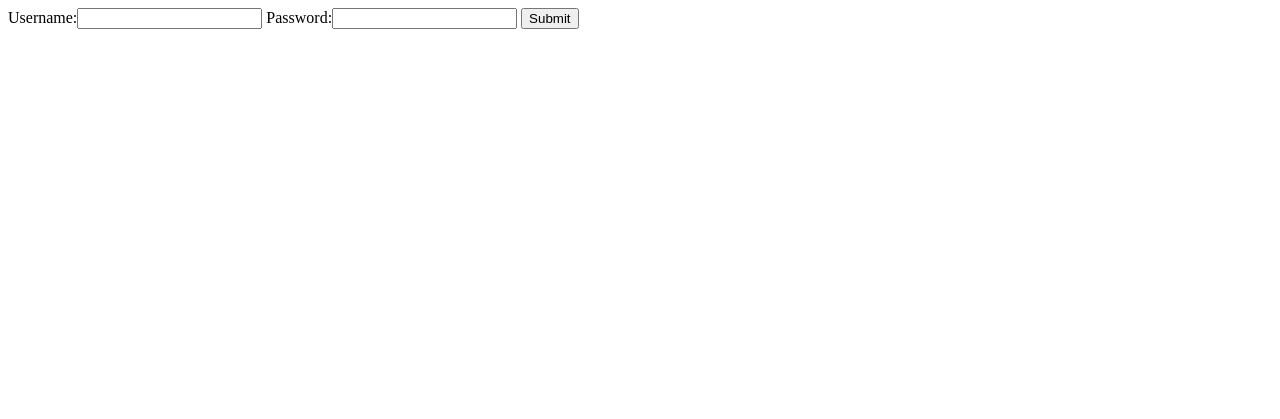
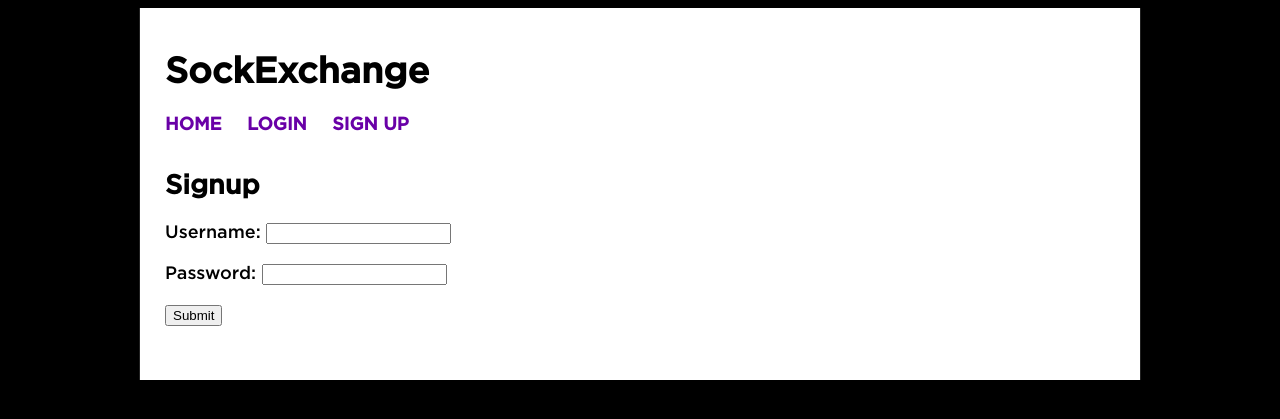
Before and after one commit to upalsaha/sockexchange, a Django app: page /signup/ in a window 1280 px wide. Shown: the top 419 px of the page. Run offline with Django 3.2, Linux system fonts and the light colour scheme.

Commit message:
Improved UI

```diff
--- a/app_web/app_web/static/styles.css
+++ b/app_web/app_web/static/styles.css
@@ -1,6 +1,11 @@
+@font-face {
+    font-family: Gotham;
+    src: url(GothamMedium.otf);
+}
+
 body {
 	background: black;
-	font-family: GothamMedium, sans-serif;
+	font-family: Gotham, sans-serif;
 }
 
 p {
@@ -25,9 +30,25 @@ p {
 	font-size: 18px;
 }
 
-.nav {
+.grid {
+	padding-top: 36px;
+}
+
+.nav, .form {
 	font-size: 18px;
 	margin-bottom: 36px;
+}
+
+.nav a {
+	text-decoration: none;
+	color: #6900A7;
+	font-weight: bold;
+	text-transform: uppercase;
+	margin-right: 20px;
+}
+
+.nav a:hover {
+	text-decoration: underline;
 }
 
 #messages {
@@ -53,6 +74,7 @@ p {
 	width: 100%;
 	height: 100px;
 	background-color: #000;
+	border: 1px solid #aaa;
 }
 
 .detail .sock-color {
@@ -66,6 +88,11 @@ p {
 	font-size: 18px;
 }
 
+.sock-item h3 {
+	text-decoration: none;
+	text-align: center;
+}
+
 .detail h2 {
 	text-decoration: underline;
 }
--- a/app_web/app_web/templates/signup.html
+++ b/app_web/app_web/templates/signup.html
@@ -1,4 +1,41 @@
-<form action="/signup/" method="post">
-    {{ form }}
-    <input type="submit" value="Submit" />
-</form>
+<!DOCTYPE html>
+<html lang="en">
+{% load staticfiles %}
+<link href="{% static "styles.css" %}" rel="stylesheet" type="text/css">
+<head>
+	<meta charset="UTF-8">
+	<title>SockExchange Signup</title>
+</head>
+<body>
+	<div class="main">
+		<div class="main-content">
+			<div class="header">
+				<h1>SockExchange</h1>
+			</div>
+			<div class="nav">
+				<a href="/home/">Home</a>
+				{% if not request.COOKIES.auth %}
+				<a href="/login/">Login</a>
+				<a href="/signup/">Sign Up</a>
+				{% else %}
+				<a href="/create/">Create a Listing</a>
+				<a href="/logout/">Logout</a>
+				{% endif %}
+			</div>
+			{% if messages %}
+			<div id="messages">
+				{% for message in messages %}
+				<h2>{{ message }}</h2>
+				{% endfor %}
+			</div>
+			{% endif %}
+			<div class="form">
+				<h2>Signup</h2>
+				<form action="/signup/" method="post">
+				    {{ form.as_p }}
+				    <input type="submit" value="Submit" />
+				</form>
+			</div>
+		</div>
+	</div>
+</body>
```
Also changed, not shown: app_web/app_web/templates/createlisting.html (+41 -4 lines), app_web/app_web/templates/login.html (+42 -5 lines), app_web/app_web/static/GothamMedium.otf (added).
